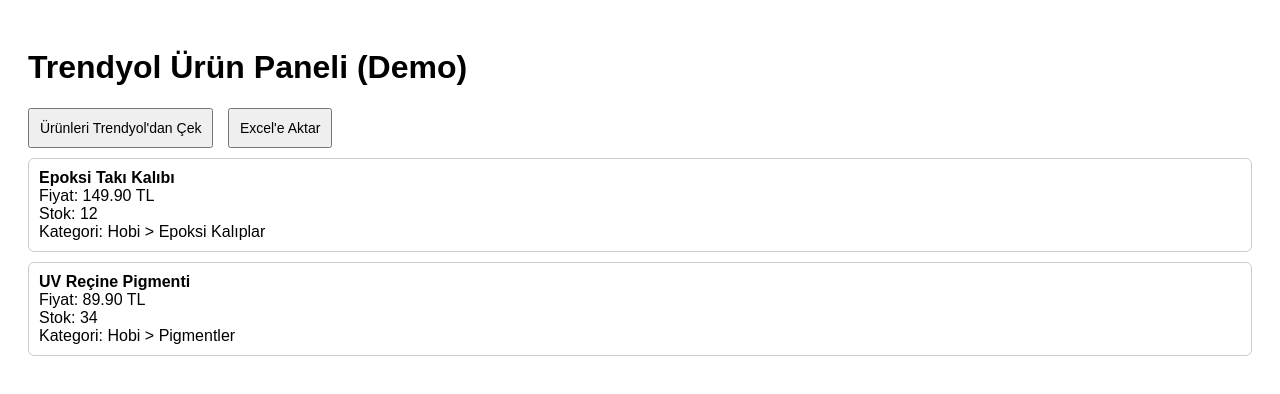
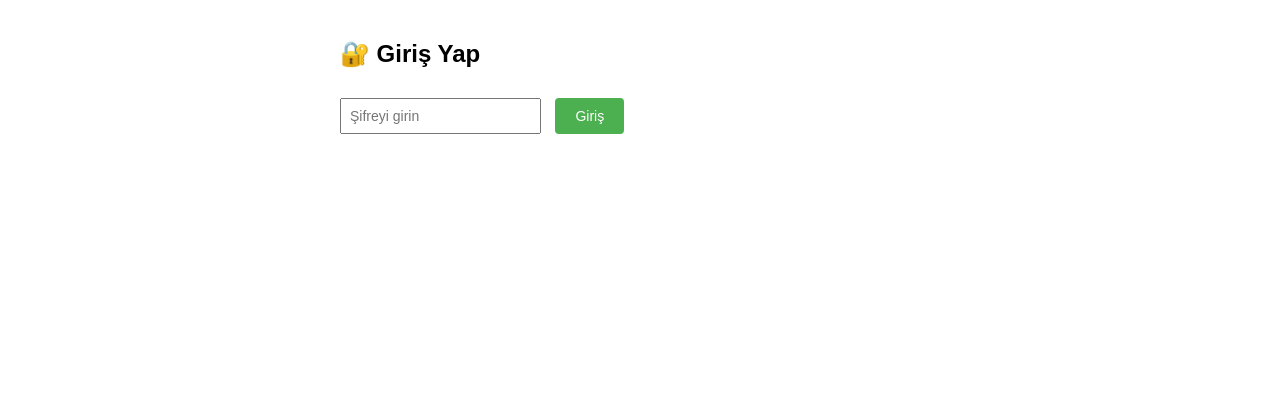
Before and after one commit to SnanCakmak/trendyol-panel, a plain HTML site: page index.html in a window 1280 px wide. Drawn offline with Linux system fonts and the light colour scheme.

Commit message:
Update index.html

```diff
--- a/index.html
+++ b/index.html
@@ -1,20 +1,49 @@
-
 <!DOCTYPE html>
 <html lang="tr">
 <head>
   <meta charset="UTF-8" />
   <meta name="viewport" content="width=device-width, initial-scale=1.0"/>
-  <title>Trendyol Panel (Demo)</title>
+  <title>Trendyol Panel (Girişli)</title>
   <style>
-    body { font-family: Arial, sans-serif; padding: 20px; }
-    .product { border: 1px solid #ccc; padding: 10px; margin: 10px 0; border-radius: 6px; }
-    button { margin-right: 10px; padding: 10px; font-size: 14px; cursor: pointer; }
+    body { font-family: Arial, sans-serif; padding: 20px; max-width: 600px; margin: auto; }
+    .hidden { display: none; }
+    .product {
+      border: 1px solid #ccc;
+      padding: 10px;
+      margin: 10px 0;
+      border-radius: 6px;
+      background: #f9f9f9;
+    }
+    button {
+      margin: 10px 5px 10px 0;
+      padding: 10px 20px;
+      font-size: 14px;
+      cursor: pointer;
+      border-radius: 4px;
+      border: none;
+      background-color: #4caf50;
+      color: white;
+    }
+    input {
+      padding: 8px;
+      margin-right: 10px;
+      font-size: 14px;
+    }
   </style>
 </head>
 <body>
+
+  <div id="login-area">
+    <h2>🔐 Giriş Yap</h2>
+    <input type="password" id="password" placeholder="Şifreyi girin">
+    <button onclick="checkPassword()">Giriş</button>
+    <p id="error" style="color: red;"></p>
+  </div>
+
+  <div id="panel-area" class="hidden">
     <h1>Trendyol Ürün Paneli (Demo)</h1>
-  <button onclick="alert('Trendyol API'den ürün çekilecek (demo)')">Ürünleri Trendyol'dan Çek</button>
-  <button onclick="alert('Excel'e aktarılacak (demo)')">Excel'e Aktar</button>
+    <button onclick="alert('Trendyol API\'den ürün çekilecek (demo)')">Ürünleri Trendyol'dan Çek</button>
+    <button onclick="alert('Excel\'e aktarılacak (demo)')">Excel'e Aktar</button>
 
     <div class="product">
       <strong>Epoksi Takı Kalıbı</strong><br/>
@@ -29,5 +58,19 @@
       Stok: 34<br/>
       Kategori: Hobi > Pigmentler
     </div>
+  </div>
+
+  <script>
+    function checkPassword() {
+      const input = document.getElementById('password').value;
+      const correct = "epoksi2025";
+      if (input === correct) {
+        document.getElementById('login-area').style.display = 'none';
+        document.getElementById('panel-area').classList.remove('hidden');
+      } else {
+        document.getElementById('error').innerText = "Şifre yanlış!";
+      }
+    }
+  </script>
 </body>
 </html>
```
Lines whose indentation alone changed are shown as unchanged.
